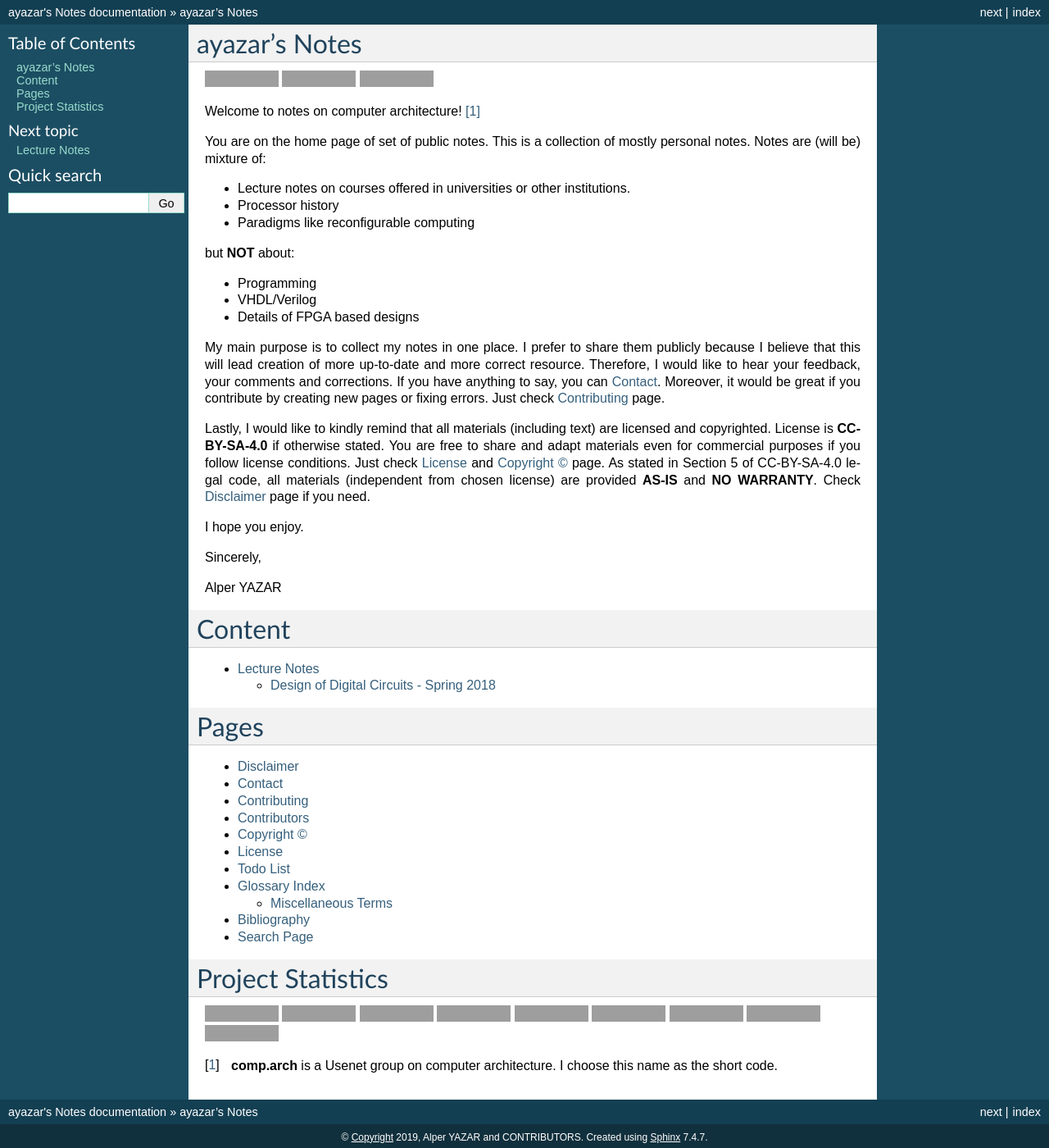
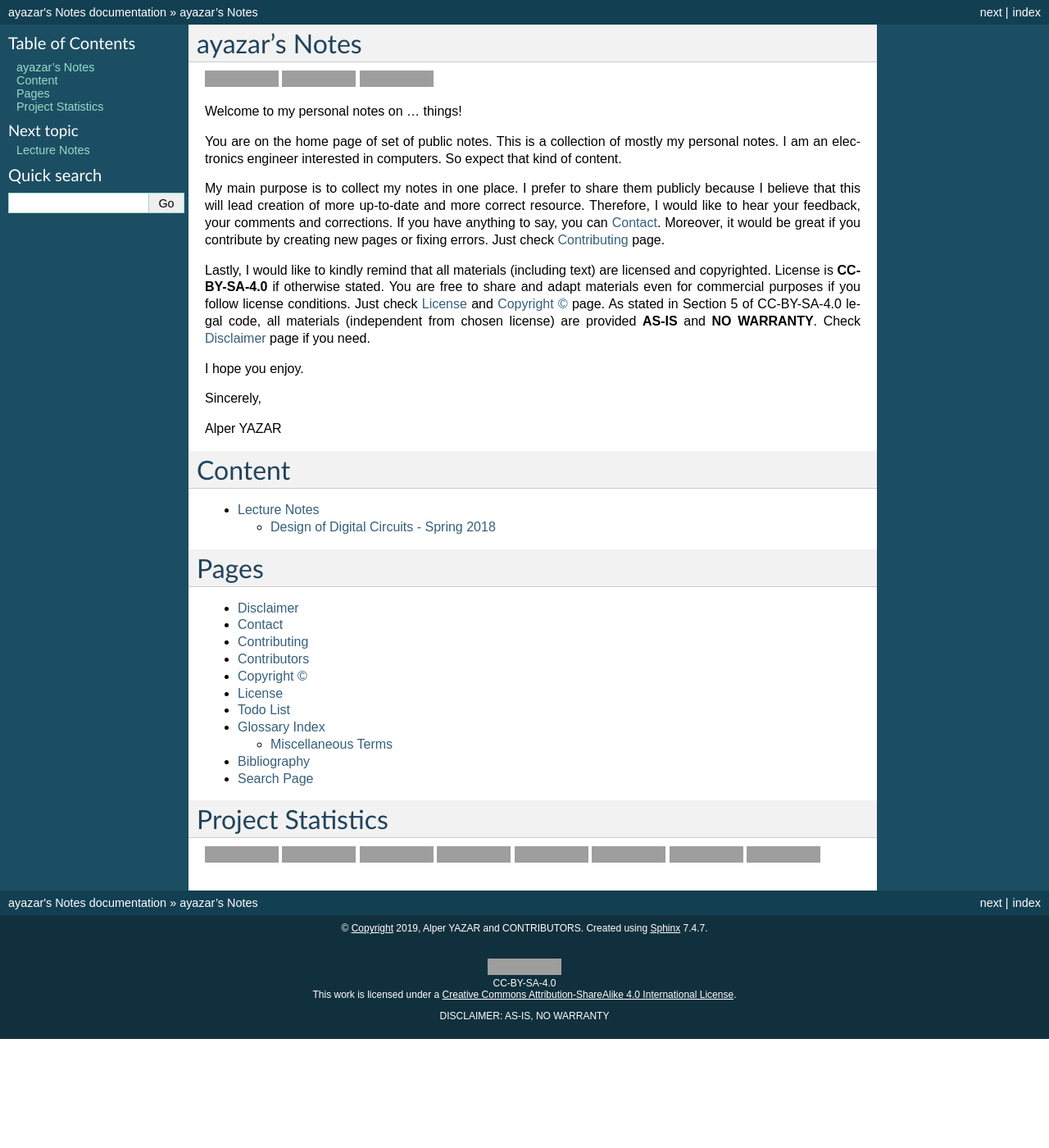
Before and after one commit to alperyazar/notes, a Sphinx documentation site: the page built from docs/index.rst, in a window 1280 px wide and 1400 px high. Shown: the whole window at 82% size. Built offline with Sphinx 7.4.7, drawn with Linux system fonts in a browser that asks for light colours; grey boxes are pictures that could not be loaded.

Commit message:
moving comparch-notes to notes

```diff
--- a/docs/index.rst
+++ b/docs/index.rst
@@ -1,35 +1,21 @@
-.. comp.arch Notes documentation master file, created by
-   sphinx-quickstart on Sun Mar 10 22:58:26 2019.
-   You can adapt this file completely to your liking, but it should at least
-   contain the root `toctree` directive.
+ayazar's Notes
+==============
 
-ayazar's Notes
-================
+.. image:: https://img.shields.io/github/watchers/alperyazar/notes.svg?style=social
+    :alt: GitHub watchers
+    :target: https://github.com/alperyazar/notes
+.. image:: https://img.shields.io/github/stars/alperyazar/notes.svg?style=social
+    :alt: GitHub stars
+    :target: https://github.com/alperyazar/notes
+.. image:: https://img.shields.io/github/forks/alperyazar/notes.svg?style=social
+    :alt: GitHub forks
+    :target: https://github.com/alperyazar/notes
 
-.. image:: https://img.shields.io/github/watchers/alperyazar/comp.arch-notes.svg?style=social
-    :alt: GitHub watchers
-    :target: https://github.com/alperyazar/comp.arch-notes
-.. image:: https://img.shields.io/github/stars/alperyazar/comp.arch-notes.svg?style=social
-    :alt: GitHub stars
-    :target: https://github.com/alperyazar/comp.arch-notes
-.. image:: https://img.shields.io/github/forks/alperyazar/comp.arch-notes.svg?style=social
-    :alt: GitHub forks
-    :target: https://github.com/alperyazar/comp.arch-notes
-
-Welcome to notes on computer architecture! [#]_
+Welcome to my personal notes on ... things!
 
 You are on the home page of set of public notes. This is a collection of mostly
-personal notes. Notes are (will be) mixture of:
-
-* Lecture notes on courses offered in universities or other institutions.
-* Processor history
-* Paradigms like reconfigurable computing
-
-but **NOT** about:
-
-* Programming
-* VHDL/Verilog
-* Details of FPGA based designs
+my personal notes. I am an electronics engineer interested in computers.
+So expect that kind of content.
 
 My main purpose is to collect my notes in one place. I prefer to share them
 publicly because I believe that this will lead creation of more up-to-date
@@ -85,24 +71,19 @@
 Project Statistics
 ==================
 
-.. image:: https://img.shields.io/github/repo-size/alperyazar/comp.arch-notes.svg
+.. image:: https://img.shields.io/github/repo-size/alperyazar/notes.svg
     :alt: GitHub repo size in bytes
-.. image:: https://img.shields.io/github/commit-activity/m/alperyazar/comp.arch-notes.svg
+.. image:: https://img.shields.io/github/commit-activity/m/alperyazar/notes.svg
     :alt: GitHub commit activity
-.. image:: https://img.shields.io/github/last-commit/alperyazar/comp.arch-notes/master.svg
+.. image:: https://img.shields.io/github/last-commit/alperyazar/notes/master.svg
     :alt: GitHub last commit (branch)
-.. image:: https://img.shields.io/github/contributors-anon/alperyazar/comp.arch-notes.svg
+.. image:: https://img.shields.io/github/contributors-anon/alperyazar/notes.svg
     :alt: GitHub contributors
-.. image:: https://img.shields.io/github/issues-raw/alperyazar/comp.arch-notes.svg
+.. image:: https://img.shields.io/github/issues-raw/alperyazar/notes.svg
     :alt: GitHub issues
-.. image:: https://img.shields.io/github/issues-closed-raw/alperyazar/comp.arch-notes.svg
+.. image:: https://img.shields.io/github/issues-closed-raw/alperyazar/notes.svg
     :alt: GitHub closed issues
-.. image:: https://isitmaintained.com/badge/resolution/alperyazar/comp.arch-notes.svg
-    :alt: Average time to resolve an issue
-.. image:: https://img.shields.io/github/issues-pr-raw/alperyazar/comp.arch-notes.svg
+.. image:: https://img.shields.io/github/issues-pr-raw/alperyazar/notes.svg
     :alt: GitHub pull requests
-.. image:: https://img.shields.io/github/issues-pr-closed-raw/alperyazar/comp.arch-notes.svg
+.. image:: https://img.shields.io/github/issues-pr-closed-raw/alperyazar/notes.svg
     :alt: GitHub closed pull requests
-
-.. [#] **comp.arch** is a Usenet group on computer architecture.
-       I choose this name as the short code.
```
